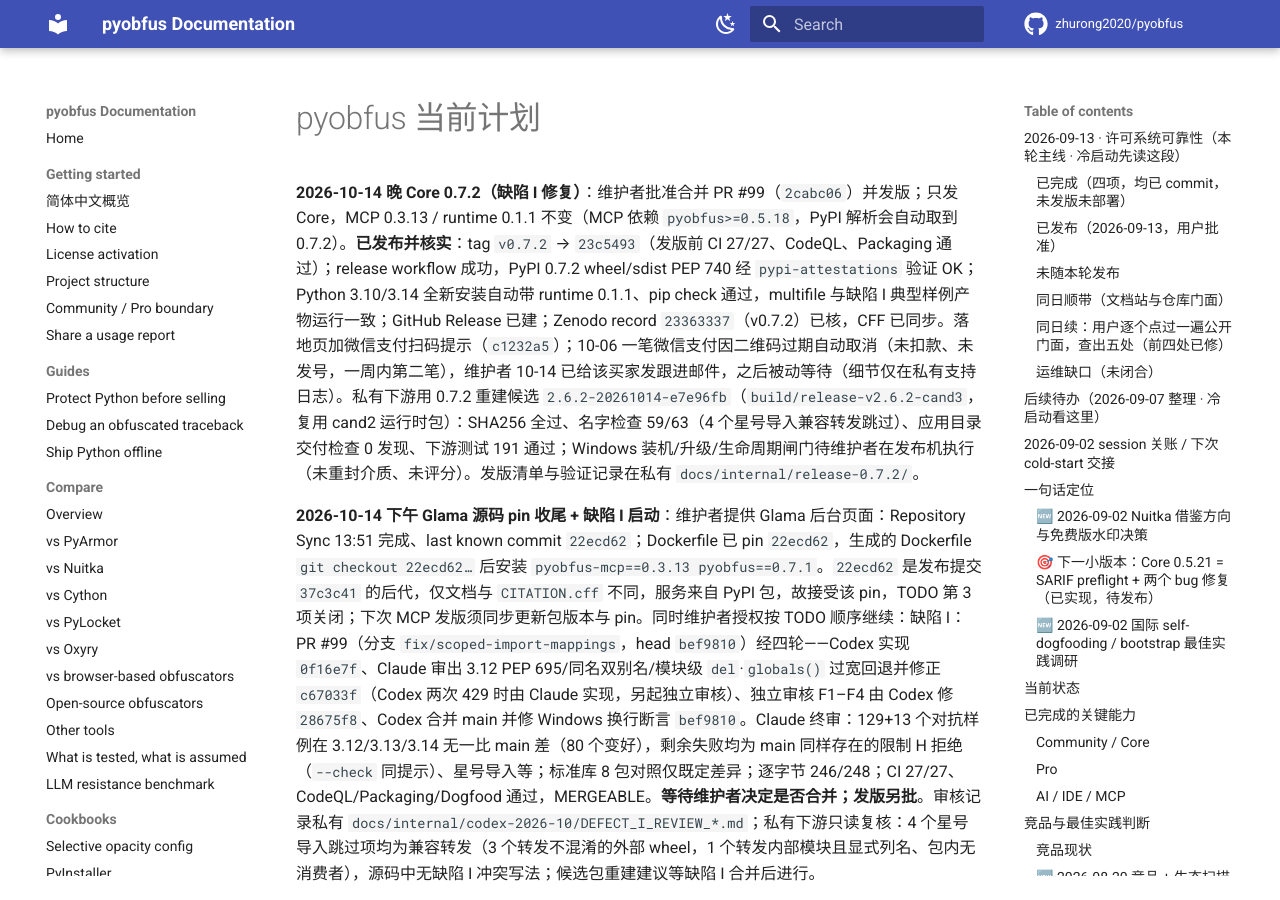
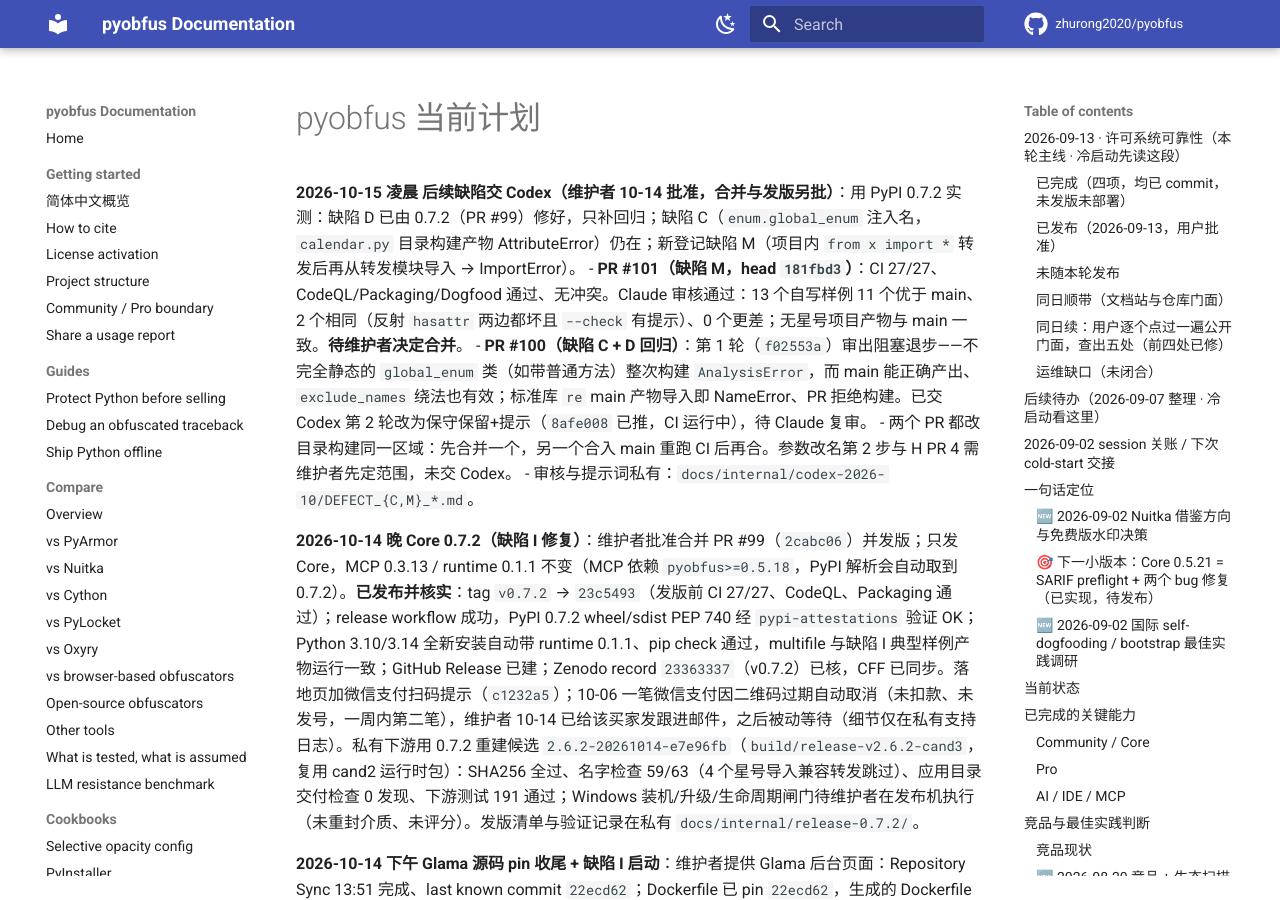
Before and after one commit to zhurong2020/pyobfus, an MkDocs documentation site: the page built from docs/CURRENT_PLAN_ZH.md, in a window 1280 px wide and 900 px high. Built offline with MkDocs 1.6.1 and Material for MkDocs 9.7.7, drawn with Linux system fonts in a browser that asks for light colours; comment, search, counter and statistics services are not loaded.

Commit message:
docs: record Codex work on defects C and M
PR 101 (M) reviewed and ready for a merge decision; PR 100 (C) in
round 2 after a blocking regression; D confirmed fixed by 0.7.2.

Co-Authored-By: Claude Opus 5.5 <noreply@anthropic.com>

```diff
--- a/docs/CURRENT_PLAN_ZH.md
+++ b/docs/CURRENT_PLAN_ZH.md
@@ -1,4 +1,10 @@
 # pyobfus 当前计划
+
+**2026-10-15 凌晨 后续缺陷交 Codex（维护者 10-14 批准，合并与发版另批）**：用 PyPI 0.7.2 实测：缺陷 D 已由 0.7.2（PR #99）修好，只补回归；缺陷 C（`enum.global_enum` 注入名，`calendar.py` 目录构建产物 AttributeError）仍在；新登记缺陷 M（项目内 `from x import *` 转发后再从转发模块导入 → ImportError）。
+- **PR #101（缺陷 M，head `181fbd3`）**：CI 27/27、CodeQL/Packaging/Dogfood 通过、无冲突。Claude 审核通过：13 个自写样例 11 个优于 main、2 个相同（反射 `hasattr` 两边都坏且 `--check` 有提示）、0 个更差；无星号项目产物与 main 一致。**待维护者决定合并**。
+- **PR #100（缺陷 C + D 回归）**：第 1 轮（`f02553a`）审出阻塞退步——不完全静态的 `global_enum` 类（如带普通方法）整次构建 `AnalysisError`，而 main 能正确产出、`exclude_names` 绕法也有效；标准库 `re` main 产物导入即 NameError、PR 拒绝构建。已交 Codex 第 2 轮改为保守保留+提示（`8afe008` 已推，CI 运行中），待 Claude 复审。
+- 两个 PR 都改目录构建同一区域：先合并一个，另一个合入 main 重跑 CI 后再合。参数改名第 2 步与 H PR 4 需维护者先定范围，未交 Codex。
+- 审核与提示词私有：`docs/internal/codex-2026-10/DEFECT_{C,M}_*.md`。
 
 **2026-10-14 晚 Core 0.7.2（缺陷 I 修复）**：维护者批准合并 PR #99（`2cabc06`）并发版；只发 Core，MCP 0.3.13 / runtime 0.1.1 不变（MCP 依赖 `pyobfus>=0.5.18`，PyPI 解析会自动取到 0.7.2）。**已发布并核实**：tag `v0.7.2` → `23c5493`（发版前 CI 27/27、CodeQL、Packaging 通过）；release workflow 成功，PyPI 0.7.2 wheel/sdist PEP 740 经 `pypi-attestations` 验证 OK；Python 3.10/3.14 全新安装自动带 runtime 0.1.1、pip check 通过，multifile 与缺陷 I 典型样例产物运行一致；GitHub Release 已建；Zenodo record `23363337`（v0.7.2）已核，CFF 已同步。落地页加微信支付扫码提示（`c1232a5`）；10-06 一笔微信支付因二维码过期自动取消（未扣款、未发号，一周内第二笔），维护者 10-14 已给该买家发跟进邮件，之后被动等待（细节仅在私有支持日志）。私有下游用 0.7.2 重建候选 `2.6.2-20261014-e7e96fb`（`build/release-v2.6.2-cand3`，复用 cand2 运行时包）：SHA256 全过、名字检查 59/63（4 个星号导入兼容转发跳过）、应用目录交付检查 0 发现、下游测试 191 通过；Windows 装机/升级/生命周期闸门待维护者在发布机执行（未重封介质、未评分）。发版清单与验证记录在私有 `docs/internal/release-0.7.2/`。
 
```
Also changed, not shown: CLAUDE.md (+1 -1 lines).
